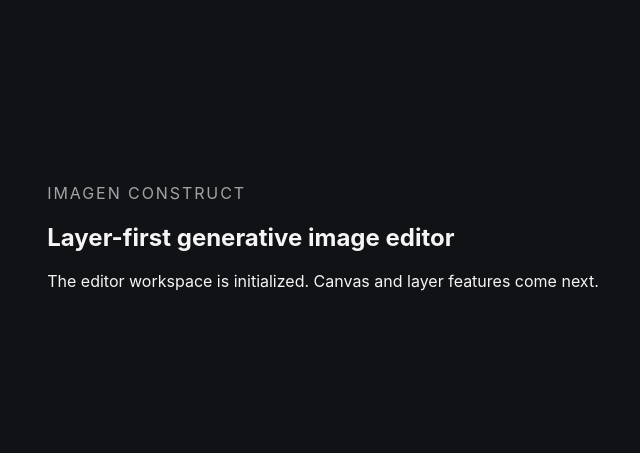
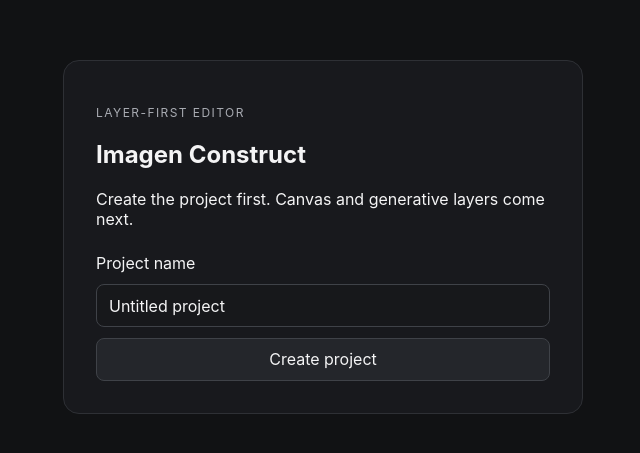
Before and after one commit to Kiingsora/imagen-construct, a React (Vite) app in the folder apps/editor/: page / in a window 1280 px wide. Shown: the part 163-616 px from the top of the page, without its empty margins (317-957 px from the left). Built offline with nearby package versions, Linux system fonts and the light colour scheme; no server answers.

Commit message:
feat(editor): add project creation and persistence slice

```diff
--- a/apps/editor/src/app/App.tsx
+++ b/apps/editor/src/app/App.tsx
@@ -1,11 +1,6 @@
+import { ProjectWorkspace } from "../features/projects/ProjectWorkspace";
+import "./styles.css";
+
 export function App() {
-  return (
-    <main className="app-shell">
-      <section>
-        <p className="eyebrow">Imagen Construct</p>
-        <h1>Layer-first generative image editor</h1>
-        <p>The editor workspace is initialized. Canvas and layer features come next.</p>
-      </section>
-    </main>
-  );
+  return <ProjectWorkspace />;
 }
--- a/apps/editor/src/app/styles.css
+++ b/apps/editor/src/app/styles.css
@@ -1,40 +1,31 @@
 :root {
-  font-family: Inter, ui-sans-serif, system-ui, sans-serif;
-  color: #f5f5f5;
-  background: #111216;
+  font-family: Inter, ui-sans-serif, system-ui, -apple-system, BlinkMacSystemFont, "Segoe UI", sans-serif;
+  color: #f4f4f5;
+  background: #111214;
   font-synthesis: none;
-  text-rendering: optimizeLegibility;
 }
-
-* {
-  box-sizing: border-box;
-}
-
-body {
-  margin: 0;
-  min-width: 320px;
-  min-height: 100vh;
-}
-
-button,
-input,
-textarea {
-  font: inherit;
-}
-
-.app-shell {
-  min-height: 100vh;
-  display: grid;
-  place-items: center;
-  padding: 2rem;
-}
-
-.app-shell section {
-  max-width: 48rem;
-}
-
-.eyebrow {
-  text-transform: uppercase;
-  letter-spacing: 0.12em;
-  opacity: 0.64;
-}
+* { box-sizing: border-box; }
+body { margin: 0; min-width: 320px; min-height: 100vh; }
+button, input { font: inherit; }
+button { border: 1px solid #3f4248; border-radius: 8px; background: #24262b; color: inherit; padding: 0.65rem 0.9rem; cursor: pointer; }
+button:disabled { opacity: 0.55; cursor: default; }
+input { border: 1px solid #3f4248; border-radius: 8px; background: #17181b; color: inherit; padding: 0.65rem 0.75rem; }
+.welcome-shell { min-height: 100vh; display: grid; place-items: center; padding: 2rem; }
+.welcome-card { width: min(520px, 100%); border: 1px solid #2e3035; border-radius: 16px; padding: 2rem; background: #18191d; }
+.eyebrow { text-transform: uppercase; letter-spacing: 0.12em; font-size: 0.75rem; color: #a8abb2; }
+.project-form { display: grid; gap: 0.7rem; margin-top: 1.5rem; }
+.error-message, .error-banner { color: #ffb4b4; }
+.editor-shell { min-height: 100vh; display: grid; grid-template-columns: 76px 1fr 260px; grid-template-rows: 56px 1fr 104px; }
+.topbar { grid-column: 1 / -1; display: flex; gap: 0.75rem; align-items: center; border-bottom: 1px solid #2e3035; padding: 0.6rem 0.8rem; }
+.topbar input { width: min(360px, 40vw); }
+.project-id { color: #8c9098; font-size: 0.75rem; overflow: hidden; text-overflow: ellipsis; }
+.topbar button { margin-left: auto; }
+.toolbar { border-right: 1px solid #2e3035; padding: 1rem 0.6rem; color: #8c9098; }
+.canvas-placeholder { display: grid; place-items: center; padding: 2rem; background: #0d0e10; }
+.canvas-placeholder div { width: min(640px, 80%); aspect-ratio: 1; display: grid; place-content: center; gap: 0.6rem; text-align: center; border: 1px dashed #3f4248; background: #17181b; }
+.canvas-placeholder span { color: #8c9098; }
+.layers-panel { border-left: 1px solid #2e3035; padding: 1rem; }
+.layers-panel h2 { font-size: 0.95rem; margin-top: 0; }
+.layers-panel p { color: #8c9098; }
+.prompt-panel { grid-column: 1 / -1; border-top: 1px solid #2e3035; padding: 1rem; color: #8c9098; }
+.error-banner { position: fixed; right: 1rem; bottom: 1rem; background: #3a1e20; border: 1px solid #71373b; border-radius: 8px; padding: 0.75rem 1rem; }
--- /dev/null
+++ b/apps/editor/src/features/projects/ProjectWorkspace.tsx
@@ -0,0 +1,63 @@
+import { type FormEvent, useState } from "react";
+
+import { useEditorStore } from "../../store/editor-store";
+
+export function ProjectWorkspace() {
+  const project = useEditorStore((state) => state.project);
+  const busy = useEditorStore((state) => state.busy);
+  const error = useEditorStore((state) => state.error);
+  const createProject = useEditorStore((state) => state.createProject);
+  const renameProject = useEditorStore((state) => state.renameProject);
+  const saveProject = useEditorStore((state) => state.saveProject);
+  const [name, setName] = useState("Untitled project");
+
+  function handleCreate(event: FormEvent) {
+    event.preventDefault();
+    void createProject(name);
+  }
+
+  if (!project) {
+    return (
+      <main className="welcome-shell">
+        <section className="welcome-card">
+          <p className="eyebrow">Layer-first editor</p>
+          <h1>Imagen Construct</h1>
+          <p>Create the project first. Canvas and generative layers come next.</p>
+          <form onSubmit={handleCreate} className="project-form">
+            <label htmlFor="project-name">Project name</label>
+            <input id="project-name" value={name} onChange={(event) => setName(event.target.value)} />
+            <button type="submit" disabled={busy}>{busy ? "Creating…" : "Create project"}</button>
+          </form>
+          {error && <p role="alert" className="error-message">{error}</p>}
+        </section>
+      </main>
+    );
+  }
+
+  return (
+    <main className="editor-shell">
+      <header className="topbar">
+        <input
+          aria-label="Project name"
+          value={project.name}
+          onChange={(event) => renameProject(event.target.value)}
+        />
+        <span className="project-id">{project.id}</span>
+        <button type="button" onClick={() => void saveProject()} disabled={busy}>Save</button>
+      </header>
+      <aside className="toolbar">Tools</aside>
+      <section className="canvas-placeholder" aria-label="Canvas placeholder">
+        <div>
+          <strong>{project.canvas.width} × {project.canvas.height}</strong>
+          <span>Canvas foundation is the next implementation milestone.</span>
+        </div>
+      </section>
+      <aside className="layers-panel">
+        <h2>Layers</h2>
+        <p>{project.layers.length === 0 ? "No layers yet" : `${project.layers.length} layers`}</p>
+      </aside>
+      <footer className="prompt-panel">Generation controls will live here.</footer>
+      {error && <div role="alert" className="error-banner">{error}</div>}
+    </main>
+  );
+}
--- /dev/null
+++ b/apps/editor/src/features/projects/project-api.ts
@@ -0,0 +1,33 @@
+import type { ProjectDocument } from "@imagen-construct/contracts";
+
+const API_BASE_URL = import.meta.env.VITE_API_BASE_URL ?? "http://127.0.0.1:8000";
+
+async function jsonRequest<T>(path: string, init?: RequestInit): Promise<T> {
+  const response = await fetch(`${API_BASE_URL}${path}`, {
+    ...init,
+    headers: { "Content-Type": "application/json", ...init?.headers },
+  });
+  if (!response.ok) {
+    const payload = (await response.json().catch(() => null)) as { detail?: string } | null;
+    throw new Error(payload?.detail ?? `Request failed with status ${response.status}.`);
+  }
+  return (await response.json()) as T;
+}
+
+export function createRemoteProject(name: string): Promise<ProjectDocument> {
+  return jsonRequest<ProjectDocument>("/v1/projects", {
+    method: "POST",
+    body: JSON.stringify({ name }),
+  });
+}
+
+export function loadRemoteProject(projectId: string): Promise<ProjectDocument> {
+  return jsonRequest<ProjectDocument>(`/v1/projects/${encodeURIComponent(projectId)}`);
+}
+
+export function saveRemoteProject(project: ProjectDocument): Promise<ProjectDocument> {
+  return jsonRequest<ProjectDocument>(`/v1/projects/${encodeURIComponent(project.id)}`, {
+    method: "PUT",
+    body: JSON.stringify(project),
+  });
+}
--- /dev/null
+++ b/apps/editor/src/store/editor-store.ts
@@ -0,0 +1,63 @@
+import type { ProjectDocument } from "@imagen-construct/contracts";
+import { create } from "zustand";
+
+import { createRemoteProject, loadRemoteProject, saveRemoteProject } from "../features/projects/project-api";
+
+interface EditorState {
+  project: ProjectDocument | null;
+  selectedLayerId: string | null;
+  busy: boolean;
+  error: string | null;
+  createProject(name: string): Promise<void>;
+  loadProject(projectId: string): Promise<void>;
+  saveProject(): Promise<void>;
+  renameProject(name: string): void;
+  selectLayer(layerId: string | null): void;
+}
+
+export const useEditorStore = create<EditorState>((set, get) => ({
+  project: null,
+  selectedLayerId: null,
+  busy: false,
+  error: null,
+  async createProject(name) {
+    set({ busy: true, error: null });
+    try {
+      const project = await createRemoteProject(name);
+      set({ project, selectedLayerId: null });
+    } catch (error) {
+      set({ error: error instanceof Error ? error.message : "Unable to create project." });
+    } finally {
+      set({ busy: false });
+    }
+  },
+  async loadProject(projectId) {
+    set({ busy: true, error: null });
+    try {
+      const project = await loadRemoteProject(projectId);
+      set({ project, selectedLayerId: null });
+    } catch (error) {
+      set({ error: error instanceof Error ? error.message : "Unable to load project." });
+    } finally {
+      set({ busy: false });
+    }
+  },
+  async saveProject() {
+    const project = get().project;
+    if (!project) return;
+    set({ busy: true, error: null });
+    try {
+      set({ project: await saveRemoteProject(project) });
+    } catch (error) {
+      set({ error: error instanceof Error ? error.message : "Unable to save project." });
+    } finally {
+      set({ busy: false });
+    }
+  },
+  renameProject(name) {
+    set((state) => state.project ? { project: { ...state.project, name } } : state);
+  },
+  selectLayer(layerId) {
+    set({ selectedLayerId: layerId });
+  },
+}));
```
Also changed, not shown: apps/editor/package.json (+8 -7 lines).
